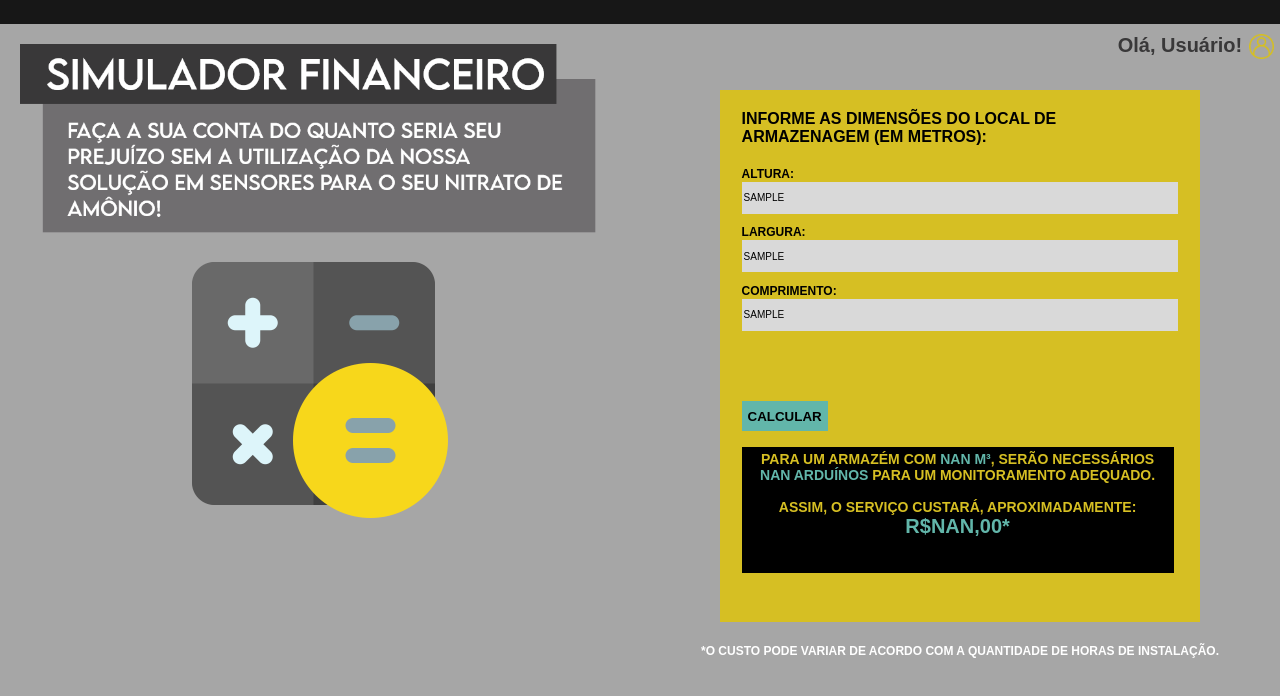
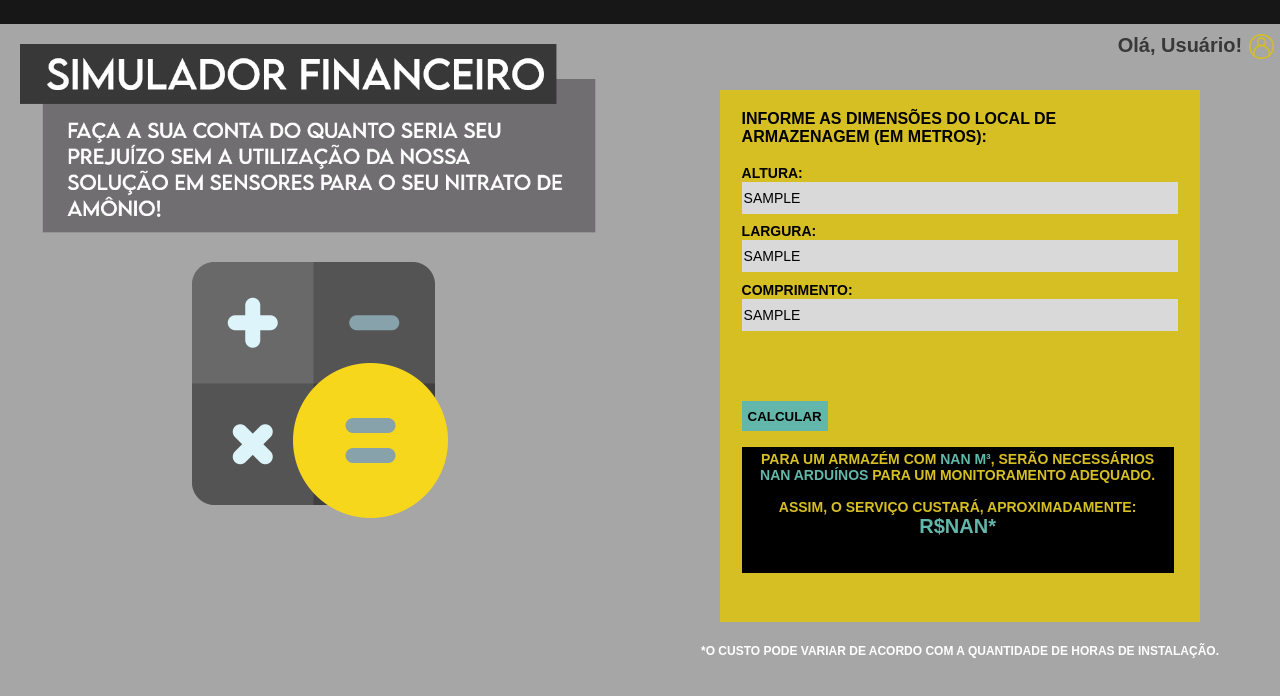
Before and after one commit to P-Shoyo/grupo05, a plain HTML site: page Simulador-Financeiro/Victor/simulador.html in a window 1280 px wide. Both pictures are taken after typing "Sample", "Sample", "Sample" into the empty fields and a click on the button "CALCULAR". Shown: the part 76-772 px from the top of the page. Drawn offline with Linux system fonts and the light colour scheme.

Commit message:
Alterei o script para coincidir com a nova fórmula

```diff
--- a/Simulador-Financeiro/Victor/css/estilo.css
+++ b/Simulador-Financeiro/Victor/css/estilo.css
@@ -104,12 +104,12 @@ html, body {
     display: inline-block;
     margin-bottom: 2%;
     text-transform: uppercase;
-    font-size: 10px;
+    font-size: 14px;
 }
 
 .desc_entrada {
     font-weight: bold;
-    font-size: 12px;
+    font-size: 14px;
     text-transform: uppercase;
 }
 
--- a/Simulador-Financeiro/Victor/simulador.html
+++ b/Simulador-Financeiro/Victor/simulador.html
@@ -75,13 +75,12 @@
         var vol_galpao = Number(altura.value) * Number(largura.value) * Number(comprimento.value);
         var num_arduinos = (vol_galpao) / 2;
         var prec_arduino = Number(100);
-        var prec_hora = Number(1000);
         // R$100,00 = Preço unitário do arduíno
-        // R$1.000,00 = Preço de instalação / hora
-        var prec_servico = (Number(prec_arduino) + Number(prec_hora)) * Number(num_arduinos);
+        // Taxa de serviço 5% -> multiplicamos por 1,05 para já aplicar a taxa ao valor total
+        var prec_servico = Number(prec_arduino) * Number(num_arduinos) * Number(1.05);
         resposta.innerHTML = `Para um armazém com <span style="color: #62B6AA">${vol_galpao} m³</span>, serão necessários<br>
-                             <span style="color: #62B6AA">${num_arduinos} arduínos</span> para um monitoramento adequado.<br><br>
+                             <span style="color: #62B6AA">${num_arduinos.toFixed(0)} arduínos</span> para um monitoramento adequado.<br><br>
                              Assim, o serviço custará, aproximadamente:<br>
-                             <span style="font-size: 20px; color: #62B6AA">R$${prec_servico},00*</span>`
+                             <span style="font-size: 20px; color: #62B6AA">R$${prec_servico}*</span>`
     }
 </script>
```
